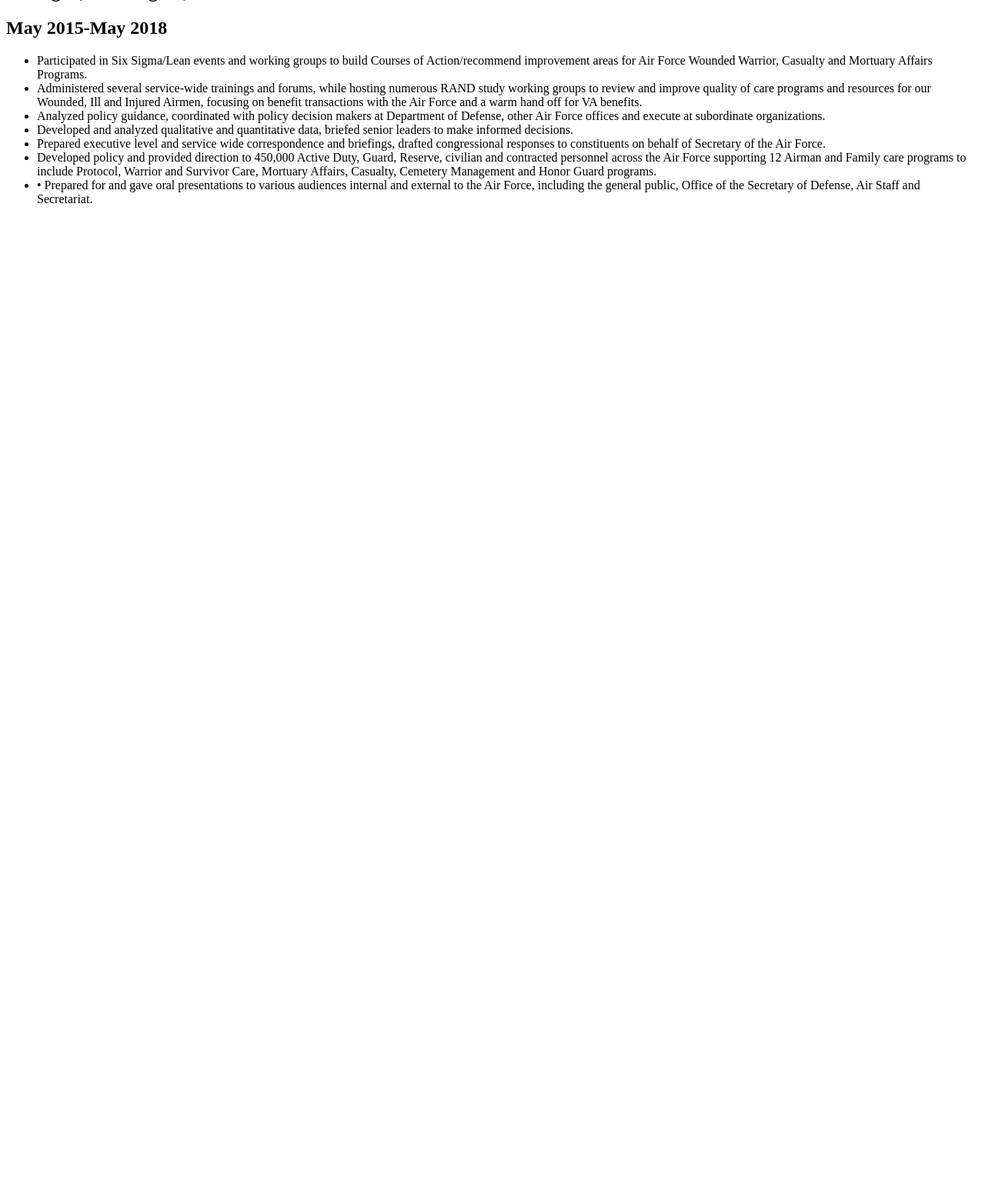
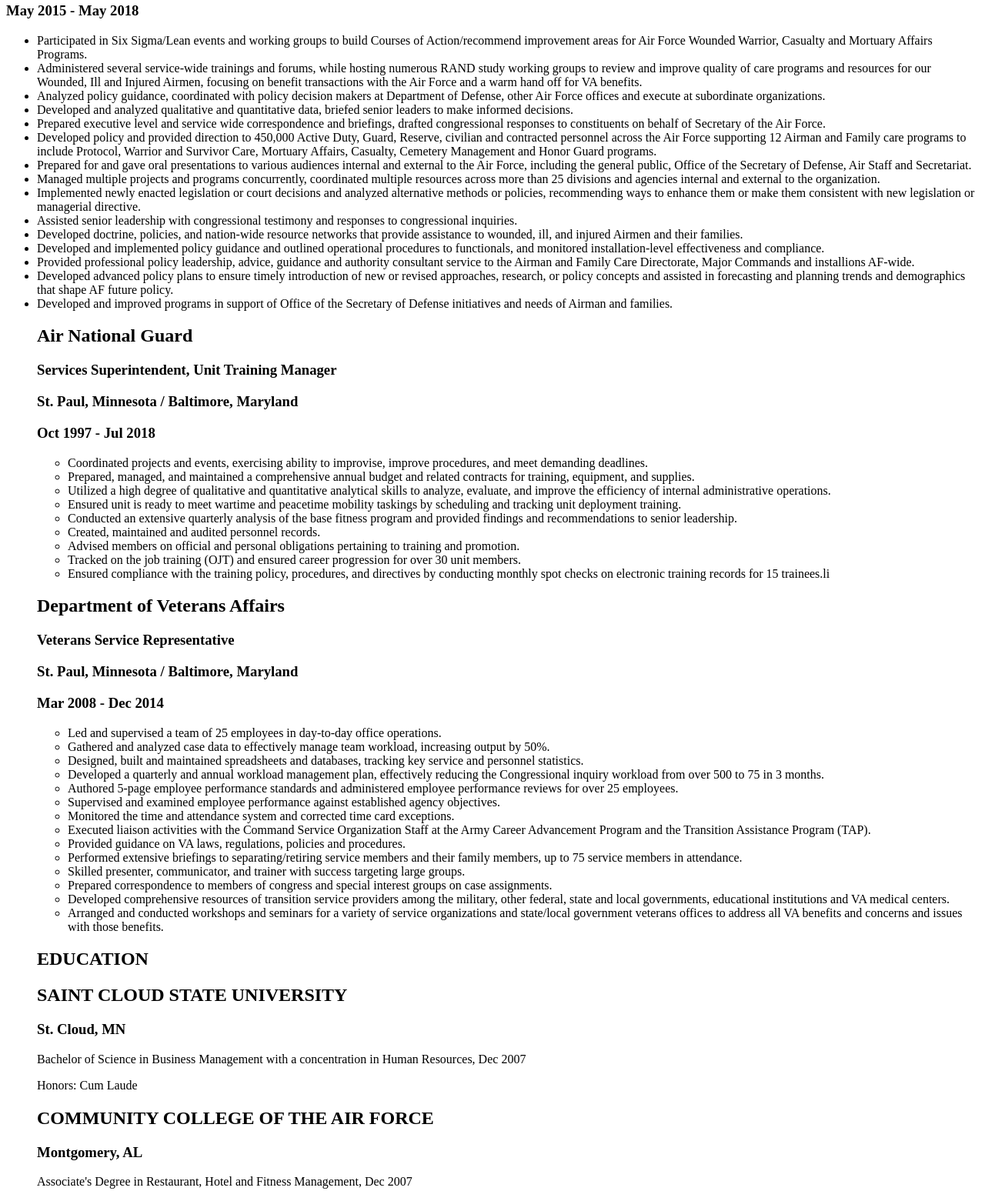
Before and after one commit to Xancove/xancove.github.io, a plain HTML site: page index.html in a window 1280 px wide. Shown: the part 393-1941 px from the top of the page at 77% size. Before the commit the page ends 800 px from the top, so only its background shows below. Drawn offline with Linux system fonts and the light colour scheme.

Commit message:
Update body

```diff
--- a/index.html
+++ b/index.html
@@ -7,16 +7,15 @@
 <body>
   <head>
     <h1>Cassie Fennern</head>
-    <ul>
-      <li>17018 72nd Ave N</li>
-      <li>Maple Grove, Minnesota</li>
-      <li>763.221.1334</li>
-    </ul>
-    <h3>WORK EXPERIENCE</h3>
-    <h2>United States Air Force>/h2>
-      <h2>Superintendent, Warrior and Survivor Care Division</h2>
-      <h2>Pentagon, Washington, D.C.</h2>
-      <h2>May 2015-May 2018</h2>
+    <h2>17018 72nd Ave N</h2>
+    <h2>Maple Grove, Minnesota</h2>
+     <h2>763.221.1334</h2>
+
+    <h2>WORK EXPERIENCE</h2>
+    <h2>United States Air Force</h2>
+      <h3>Superintendent, Warrior and Survivor Care Division</h3>
+      <h3>Pentagon, Washington, D.C.</h3>
+      <h3>May 2015 - May 2018</h3>
       <ul>
         <li>Participated in Six Sigma/Lean events and working groups to build Courses of Action/recommend improvement areas for Air Force Wounded Warrior, Casualty and Mortuary Affairs Programs.</li>
         <li>Administered several service-wide trainings and forums, while hosting numerous RAND study working groups to review and improve quality of care programs and resources for our Wounded, Ill and Injured Airmen, focusing on benefit transactions with the Air Force and a warm hand off for VA benefits.</li>
@@ -24,7 +23,61 @@
         <li>Developed and analyzed qualitative and quantitative data, briefed senior leaders to make informed decisions.</li>
         <li>Prepared executive level and service wide correspondence and briefings, drafted congressional responses to constituents on behalf of Secretary of the Air Force.</li>
         <li>Developed policy and provided direction to 450,000 Active Duty, Guard, Reserve, civilian and contracted personnel across the Air Force supporting 12 Airman and Family care programs to include Protocol, Warrior and Survivor Care, Mortuary Affairs, Casualty, Cemetery Management and Honor Guard programs.</li>
-        <li>•	Prepared for and gave oral presentations to various audiences internal and external to the Air Force, including the general public, Office of the Secretary of Defense, Air Staff and Secretariat.</li>
+        <li>Prepared for and gave oral presentations to various audiences internal and external to the Air Force, including the general public, Office of the Secretary of Defense, Air Staff and Secretariat.</li>
+        <li>Managed multiple projects and programs concurrently, coordinated multiple resources across more than 25 divisions and agencies internal and external to the organization.</li>
+        <li>Implemented newly enacted legislation or court decisions and analyzed alternative methods or policies, recommending ways to enhance them or make them consistent with new legislation or managerial directive.</li>
+        <li>Assisted senior leadership with congressional testimony and responses to congressional inquiries.</li>
+        <li>Developed doctrine, policies, and nation-wide resource networks that provide assistance to wounded, ill, and injured Airmen and their families.</li>
+        <li>Developed and implemented policy guidance and outlined operational procedures to functionals, and monitored installation-level effectiveness and compliance.</li>
+        <li>Provided professional policy leadership, advice, guidance and authority consultant service to the Airman and Family Care Directorate, Major Commands and installions AF-wide.</li>
+        <li>Developed advanced policy plans to ensure timely introduction of new or revised approaches, research, or policy concepts and assisted in forecasting and planning trends and demographics that shape AF future policy.</li>
+        <li>Developed and improved programs in support of Office of the Secretary of Defense initiatives and needs of Airman and families.</li>
 
+<h2>Air National Guard</h2>
+      <h3>Services Superintendent, Unit Training Manager</h3>
+      <h3>St. Paul, Minnesota / Baltimore, Maryland</h3>
+      <h3>Oct 1997 - Jul 2018</h3>
+  <ul>
+    <li>Coordinated projects and events, exercising ability to improvise, improve procedures, and meet demanding deadlines.</li>
+    <li>Prepared, managed, and maintained a comprehensive annual budget and related contracts for training, equipment, and supplies.</li>
+    <li>Utilized a high degree of qualitative and quantitative analytical skills to analyze, evaluate, and improve the efficiency of internal administrative operations.</li>
+    <li>Ensured unit is ready to meet wartime and peacetime mobility taskings by scheduling and tracking unit deployment training.</li>
+    <li>Conducted an extensive quarterly analysis of the base fitness program and provided findings and recommendations to senior leadership.</li>
+    <li>Created, maintained and audited personnel records.</li>
+    <li>Advised members on official and personal obligations pertaining to training and promotion.</li>
+    <li>Tracked on the job training (OJT) and ensured career progression for over 30 unit members.</li>
+    <li>Ensured compliance with the training policy, procedures, and directives by conducting monthly spot checks on electronic training records for 15 trainees.</>li
+        </ul>
+
+      <h2>Department of Veterans Affairs</h2>
+      <h3>Veterans Service Representative</h3>
+      <h3>St. Paul, Minnesota / Baltimore, Maryland</h3>
+      <h3>Mar 2008 - Dec 2014</h3>
+    <ul>
+      <li>Led and supervised a team of 25 employees in day-to-day office operations.</li>
+      <li>Gathered and analyzed case data to effectively manage team workload, increasing output by 50%.</li>
+      <li>Designed, built and maintained spreadsheets and databases, tracking key service and personnel statistics.</li>
+      <li>Developed a quarterly and annual workload management plan, effectively reducing the Congressional inquiry workload from over 500 to 75 in 3 months.</li>
+      <li>Authored 5-page employee performance standards and administered employee performance reviews for over 25 employees.</li>
+      <li>Supervised and examined employee performance against established agency objectives.</li>
+      <li>Monitored the time and attendance system and corrected time card exceptions.</li>
+      <li>Executed liaison activities with the Command Service Organization Staff at the Army Career Advancement Program and the Transition Assistance Program (TAP).</li>
+      <li>Provided guidance on VA laws, regulations, policies and procedures.</li>
+      <li>Performed extensive briefings to separating/retiring service members and their family members, up to 75 service members in attendance.</li>
+      <li>Skilled presenter, communicator, and trainer with success targeting large groups.</li>
+      <li>Prepared correspondence to members of congress and special interest groups on case assignments.</li>
+      <li>Developed comprehensive resources of transition service providers among the military, other federal, state and local governments, educational institutions and VA medical centers.</li>
+      <li>Arranged and conducted workshops and seminars for a variety of service organizations and state/local government veterans offices to address all VA benefits and concerns and issues with those benefits.</li>
+    </ul>
+
+     <h2>EDUCATION</h2>
+    <h2>SAINT CLOUD STATE UNIVERSITY</H2>
+    <h3>St. Cloud, MN</h3>
+    <p>Bachelor of Science in Business Management with a concentration in Human Resources, Dec 2007</p>
+    <p>Honors: Cum Laude</p>
+
+    <h2>COMMUNITY COLLEGE OF THE AIR FORCE</h2>
+    <h3>Montgomery, AL</h3>
+    <p>Associate's Degree in Restaurant, Hotel and Fitness Management, Dec 2007</p>
 </body>
 </html>
```
